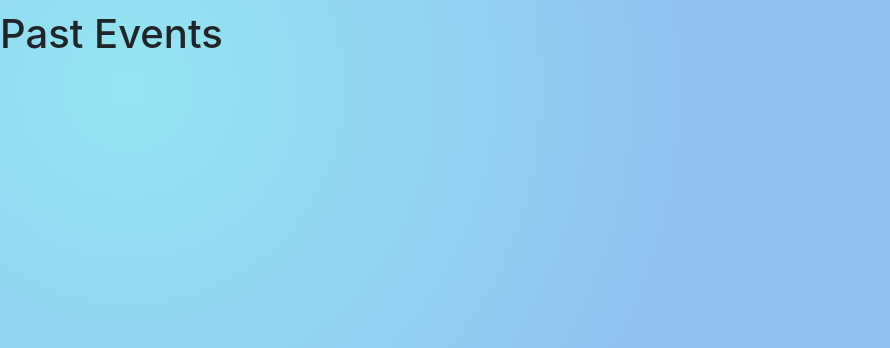
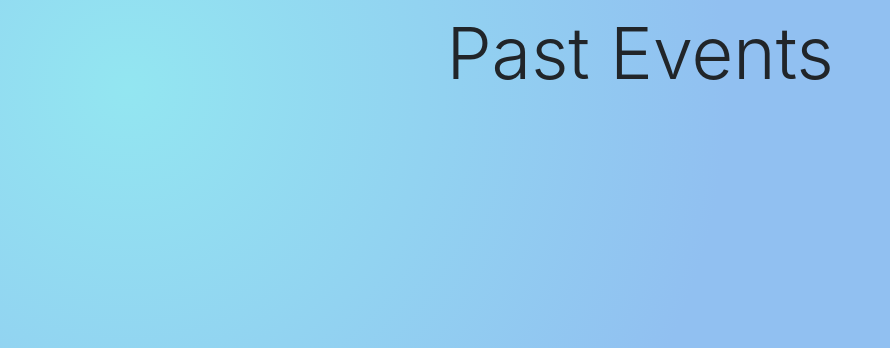
Before and after one commit to hiruthikj/guest-lecture, a Django app: page /pastEvents/1/ in a window 1280 px wide. Shown: the part 72-420 px from the top of the page, without its empty margins (0-890 px from the left). Run offline with Django 3.2, Linux system fonts and the light colour scheme; data that the repository does not hold is empty; parts of the project's set-up code (start-up, migrations or seed data) failed here and were passed over.

Commit message:
chore: Center heading in event list pages

```diff
--- a/static/css/_base.css
+++ b/static/css/_base.css
@@ -20,3 +20,14 @@ html {
 /* body {
   padding-bottom: 70px;
 } */
+
+/* my css */
+
+.margin-0-auto{
+  margin: 0 auto;
+}
+
+
+.text-align{
+  text-align: center;
+}
--- a/templates/pastEvents.html
+++ b/templates/pastEvents.html
@@ -5,8 +5,9 @@
 
 {% block content %}
 
-<h1>Past Events</h1>
-
-{% include '_event_list.html' %}
+<div class="container">
+    <div class="display-3 text-align">Past Events</div><br>
+    {% include '_event_list.html' %}
+</div>
 
 {% endblock content %}
```
Also changed, not shown: templates/upcomingEvents.html (+4 -3 lines).
